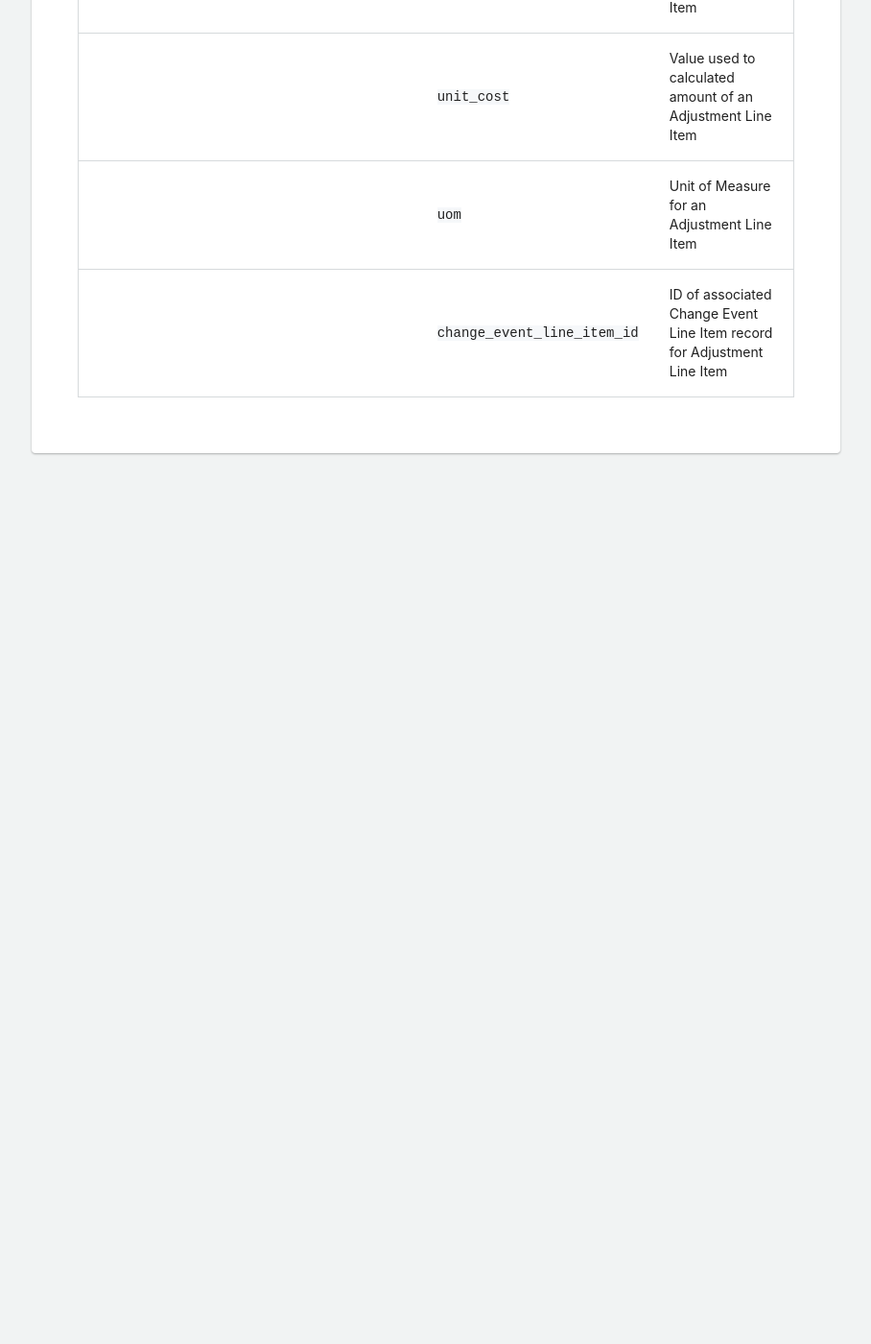
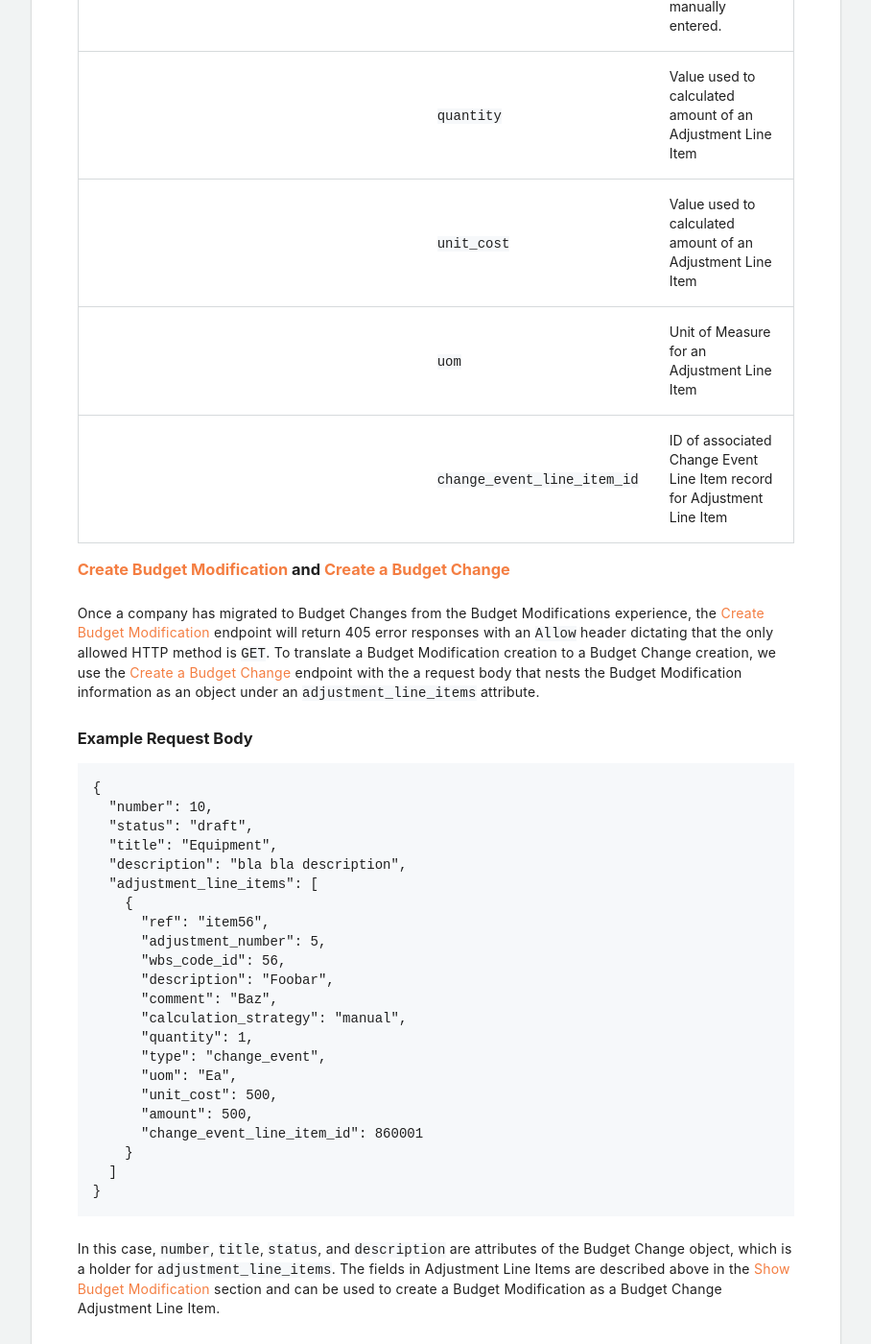
Before and after one commit to procore/documentation, a Jekyll site: the page built from tutorials/tutorial_budget_changes_api.md, in a window 1280 px wide and 1400 px high, scrolled down 5788 px. Shown: the whole window at 96% size, without its empty margins (356-1264 px from the left). Built offline with Jekyll 4.4.1, drawn with Linux system fonts in a browser that asks for light colours; before the commit the page ends 6308 px from its top, so only the background shows below that; some of the changed text lies outside the part shown.

Commit message:
finalize API doc

````diff
--- a/tutorials/tutorial_budget_changes_api.md
+++ b/tutorials/tutorial_budget_changes_api.md
@@ -21,13 +21,20 @@ Any developer who has an application leveraging the [Budget Modifications Rest A
 
 ## Endpoints
 
-### [List Budget Modifications](https://developers.procore.com/reference/rest/v1/budget-modifications?version=1.0#list-budget-modifications) and [List Budget Change Summaries](https://developers.procore.com/reference/rest/v1/budget-change?version=1.0#list-budget-change-summaries)
+### Quick Reference
+* [List Endpoints](#list-apis)
+* [Show Endpoints](#show-apis)
+* [Creation Endpoints](#create-apis)
+* [Update Endpoints](#update-apis)
+* [Delete Endpoints](#delete-apis)
+
+### [List Budget Modifications](https://developers.procore.com/reference/rest/v1/budget-modifications?version=1.0#list-budget-modifications) and [List Budget Change Summaries](https://developers.procore.com/reference/rest/v1/budget-change?version=1.0#list-budget-change-summaries) {#list-apis}
 
 The List Budget Modifications API returns a list of objects representing budget modifications that have been created. A major difference between this list endpoint and the list endpoint for Budget Changes is the objects returned contain summarized information about a Budget Change and the Adjustments made for it. The endpoint is called `List Budget Change Summaries` because it tells you the information about the Budget Change as a whole: the title, description, number, status, how many Change Event Line Items are associated with it, and the total amount of changes from Adjustments. As well, we include an `erp_status` field to indicate whether or not the Budget Change has been sent to or synced with ERP.
 
 This endpoint behaves similarly to [Potential Change Orders List](https://developers.procore.com/reference/rest/v1/change-order-packages?version=1.0#list-change-order-packages), [Change Order Packages List](https://developers.procore.com/reference/rest/v1/change-order-packages?version=1.0#list-change-order-packages), and [Purchase Order Contracts List](https://developers.procore.com/reference/rest/v1/purchase-order-contracts?version=1.0#list-of-purchase-order-contracts), to give a few examples. The [Budget Changes Show endpoint](https://developers.procore.com/reference/rest/v1/budget-change?version=1.0#get-information-of-a-budget-change) must be used to get the list of Adjustment Line Items or Production Quantities from Budget Changes.
 
-### [Show Budget Modification](https://developers.procore.com/reference/rest/v1/budget-modifications?version=1.0#show-budget-modification) and [Get Information of a Budget Change](https://developers.procore.com/reference/rest/v1/budget-change?version=1.0#get-information-of-a-budget-change)
+### [Show Budget Modification](https://developers.procore.com/reference/rest/v1/budget-modifications?version=1.0#show-budget-modification) and [Get Information of a Budget Change](https://developers.procore.com/reference/rest/v1/budget-change?version=1.0#get-information-of-a-budget-change) {#show-apis}
 
 In the Budget Changes API, Budget Modifications are analogous to the `adjustment_line_items` that are returned by the [Get Information of a Budget Change](https://developers.procore.com/reference/rest/v1/budget-change?version=1.0#get-information-of-a-budget-change) API endpoint. This `adjustment_line_items` field is also returned in the successful responses from [Create a Budget Change](https://developers.procore.com/reference/rest/v1/budget-change?version=1.0#create-a-budget-change) and [Update Information of a Budget Change](https://developers.procore.com/reference/rest/v1/budget-change?version=1.0#update-information-of-a-budget-change). Let's look at an Adjustment Line Item object and see how it connects with the information provided by the [Show Budget Modification](https://developers.procore.com/reference/rest/v1/budget-modifications?version=1.0#show-budget-modification) and [List Budget Modifications](https://developers.procore.com/reference/rest/v1/budget-modifications?version=1.0#list-budget-modifications) endpoints.
 
@@ -98,3 +105,85 @@ In the Budget Changes API, Budget Modifications are analogous to the `adjustment
 | | | `unit_cost` | Value used to calculated amount of an Adjustment Line Item |
 | | | `uom` | Unit of Measure for an Adjustment Line Item |
 | | | `change_event_line_item_id` | ID of associated Change Event Line Item record for Adjustment Line Item
+
+### [Create Budget Modification](https://developers.procore.com/reference/rest/v1/budget-modifications?version=1.0#create-budget-modification) and [Create a Budget Change](https://developers.procore.com/reference/rest/v1/budget-change?version=1.0#create-a-budget-change) {#create-apis}
+
+Once a company has migrated to Budget Changes from the Budget Modifications experience, the [Create Budget Modification](https://developers.procore.com/reference/rest/v1/budget-modifications?version=1.0#create-budget-modification) endpoint will return 405 error responses with an `Allow` header dictating that the only allowed HTTP method is `GET`. To translate a Budget Modification creation to a Budget Change creation, we use the [Create a Budget Change](https://developers.procore.com/reference/rest/v1/budget-change?version=1.0#create-a-budget-change) endpoint with the a request body that nests the Budget Modification information as an object under an `adjustment_line_items` attribute.
+
+### Example Request Body
+```json
+{
+  "number": 10,
+  "status": "draft",
+  "title": "Equipment",
+  "description": "bla bla description",
+  "adjustment_line_items": [
+    {
+      "ref": "item56",
+      "adjustment_number": 5,
+      "wbs_code_id": 56,
+      "description": "Foobar",
+      "comment": "Baz",
+      "calculation_strategy": "manual",
+      "quantity": 1,
+      "type": "change_event",
+      "uom": "Ea",
+      "unit_cost": 500,
+      "amount": 500,
+      "change_event_line_item_id": 860001
+    }
+  ]
+}
+```
+In this case, `number`, `title`, `status`, and `description` are attributes of the Budget Change object, which is a holder for `adjustment_line_items`. The fields in Adjustment Line Items are described above in the [Show Budget Modification](#show-apis) section and can be used to create a Budget Modification as a Budget Change Adjustment Line Item.
+
+### [Update Budget Modification](https://developers.procore.com/reference/rest/v1/budget-modifications?version=1.0#update-budget-modification) and [Update information of a Budget Change](https://developers.procore.com/reference/rest/v1/budget-change?version=1.0#update-information-of-a-budget-change) {#update-apis}
+
+Similarly to the [Create Budget Modification](https://developers.procore.com/reference/rest/v1/budget-modifications?version=1.0#create-budget-modification) endpoint, the [Update Budget Modification](https://developers.procore.com/reference/rest/v1/budget-modifications?version=1.0#update-budget-modification) endpoint also will return a `405 - Method not Allowed` response with an `Allow` header describing that `GET` is the only allowed method. The [Update information of a Budget Change](https://developers.procore.com/reference/rest/v1/budget-change?version=1.0#update-information-of-a-budget-change) endpoint behaves similarly to the [Create a Budget Change](https://developers.procore.com/reference/rest/v1/budget-change?version=1.0#create-a-budget-change) endpoint, where the request body is almost exactly the same with the exception of an `id` attribute for the Adjustment Line Items in a Budget Change, as well as an `id` attribute alongside other `Budget Change attributes like `title` and `status`. All fields are not required for updates, only `id` and the attribute or attributes that need to be updated.
+
+#### Example Request Body to update the amount of an Adjustment Line Item
+
+```json
+{
+  "id": 1,
+  "adjustment_line_items": [
+    {
+      "id": 1,
+      "amount": 500,
+    }
+  ]
+}
+```
+
+#### Deleting Adjustments
+The [Update information of a Budget Change](https://developers.procore.com/reference/rest/v1/budget-change?version=1.0#update-information-of-a-budget-change) endpoint can also be used to delete Adjustment Line Items. Passing an optional `_delete` flag with a boolean value will cause the Adjustment Line Item to be deleted.
+
+**Example Request Body to delete an Adjustment Line Item**
+
+```json
+{
+  "id": 1,
+  "adjustment_line_items": [
+    {
+      "id": 1,
+      "_delete": true,
+    }
+  ]
+}
+```
+
+### [Delete Budget Modification](https://developers.procore.com/reference/rest/v1/budget-modifications?version=1.0#delete-budget-modification) and [Delete a Budget Change](https://developers.procore.com/reference/rest/v1/budget-change?version=1.0#update-information-of-a-budget-change) {#delete-apis}
+
+The key difference between the [Delete Budget Modification](https://developers.procore.com/reference/rest/v1/budget-modifications?version=1.0#delete-budget-modification) endpoint and the [Delete a Budget Change](https://developers.procore.com/reference/rest/v1/budget-change?version=1.0#update-information-of-a-budget-change) endpoint is that the Budget Modification endpoint deletes the entities that have an amount, namely the `transfer_amount`. The Budget Changes endpoint will delete a holder and all of its Adjustment Line Items and Production Quantities. It would more than likely be deleting multiple Adjustment Line Items, which are the analog to Budget Modification records in Budget Changes. In order to delete individual Adjustment Line Items and not an entire Budget Change, we pass a `_delete` flag to an `adjustment_line_item` object as described [above](#deleting-adjustments).
+
+To delete a Budget Modification, we use the endpoint with the Budget Modification ID in the path:
+
+```
+DELETE /rest/v1.0/projects/{project_id}/budget_modifications/{id}
+```
+
+The Budget Changes API behaves almost exactly the same way, with the Budget Change ID being provided in the path:
+
+```
+DELETE /rest/v1.0/projects/{project_id}/budget_changes/{id}
+```
````
